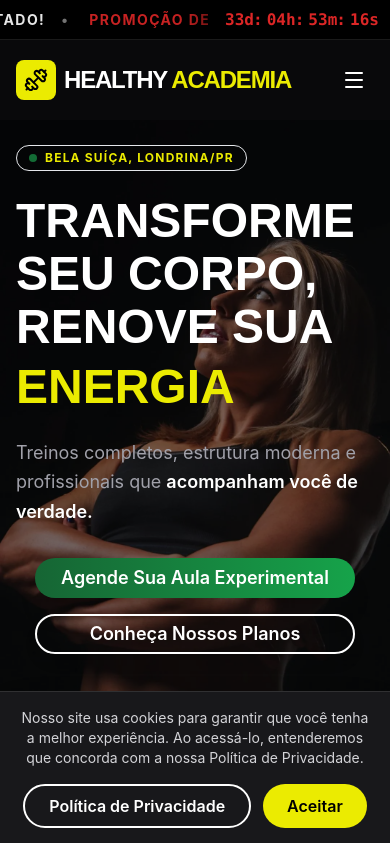
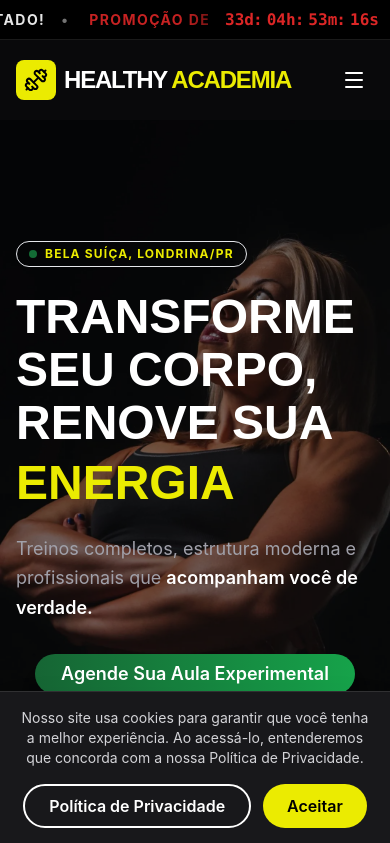
Before and after one commit to Takoa25/2-LP-Gym-Template, a React (Vite) app: page / in a window 390 px wide. Shown: the top 843 px of the page. Built offline with nearby package versions, Linux system fonts and the light colour scheme.

Commit message:
feat: Add comprehensive content configuration including SEO, company info, and website section data.

```diff
--- a/src/Content.ts
+++ b/src/Content.ts
@@ -166,8 +166,8 @@ export const content: ContentConfig = {
       whatsappMessage: "Olá! Vim pelo site e gostaria de agendar uma aula experimental."
     },
     // Ajuste fino de espaçamento (padding-top)
-    paddingClassesMobile: "pt-18 pb-12",
-    paddingClassesDesktop: "md:pt-24 lg:pt-0 lg:pb-0"
+    paddingClassesMobile: "pt-24 pb-12",
+    paddingClassesDesktop: "md:pt-32 lg:pt-0 lg:pb-0"
   },
 
   // --- STATS (Prova Social) ---
```
